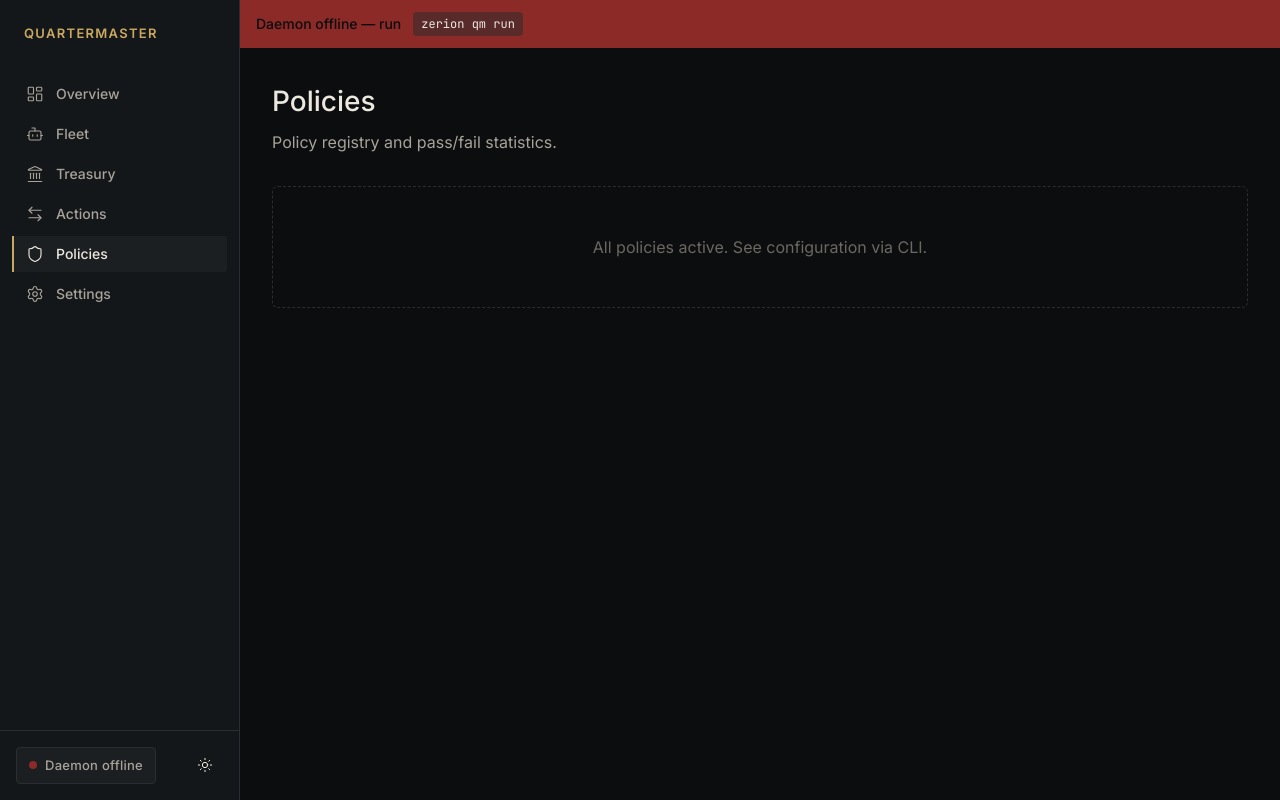
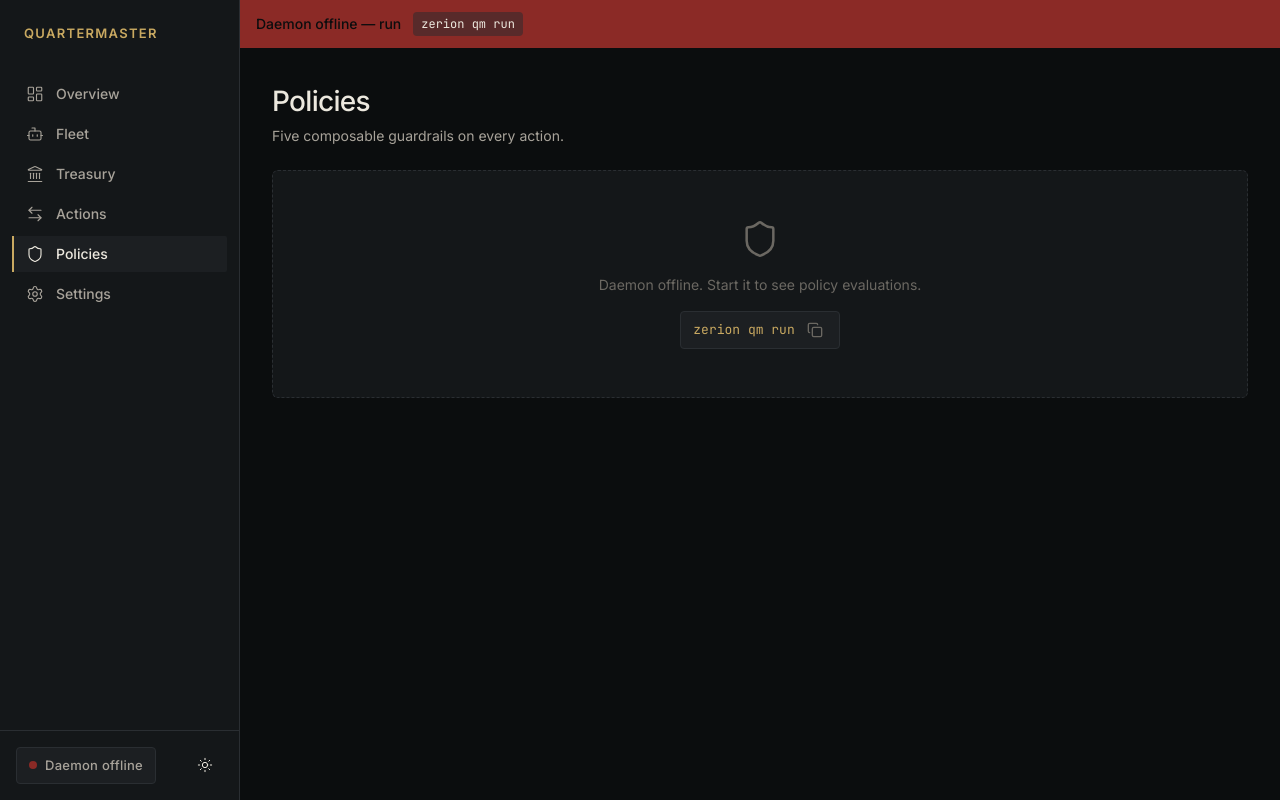
Before and after one commit to winsznx/quartermaster, a Next.js app in the folder apps/dashboard/: page /policies in a window 1280 px wide. Built offline with nearby package versions, Linux system fonts and the light colour scheme; no server answers.

Commit message:
feat(dashboard): implement offline policies page

```diff
--- a/apps/dashboard/app/policies/page.tsx
+++ b/apps/dashboard/app/policies/page.tsx
@@ -1,23 +1,23 @@
 'use client'
+
+import { Shield } from 'lucide-react'
+import { EmptyState } from '@/components/empty-state'
 
 export default function PoliciesPage() {
   return (
-    <div>
-      <h1 style={{ fontSize: 28, fontWeight: 500, marginBottom: 8 }}>
-        Policies
-      </h1>
-      <p style={{ color: 'var(--color-text-secondary)', marginBottom: 32 }}>
-        Policy registry and pass/fail statistics.
-      </p>
-      <div style={{
-        border: '1px dashed var(--color-border-subtle)',
-        borderRadius: 6,
-        padding: 48,
-        textAlign: 'center',
-        color: 'var(--color-text-muted)'
-      }}>
-        All policies active. See configuration via CLI.
+    <div className="flex flex-col gap-6">
+      <div>
+        <h1 className="text-[28px] font-medium text-text-primary tracking-tight">Policies</h1>
+        <p className="text-sm text-text-secondary mt-1">
+          Five composable guardrails on every action.
+        </p>
       </div>
+
+      <EmptyState
+        icon={Shield}
+        message="Daemon offline. Start it to see policy evaluations."
+        cli="zerion qm run"
+      />
     </div>
   )
 }
```
